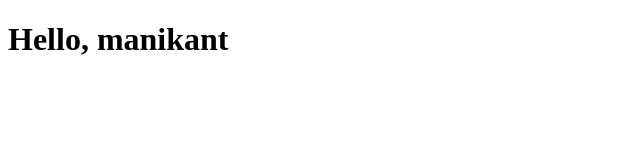
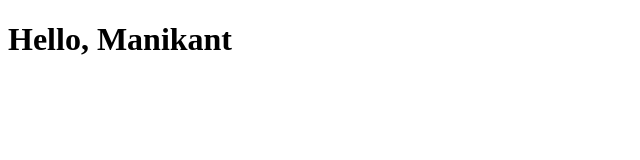
Before and after one commit to CandleCoder/Polymer-Demo, a website: page index.html in a window 1280 px wide. Shown: the full height of the page, 0-640 px from the left. Drawn offline with Linux system fonts and the light colour scheme.

Commit message:
made some changes for name as a dynamic data

```diff
--- a/hello-world.html
+++ b/hello-world.html
@@ -1,6 +1,6 @@
 <dom-module id="hello-world">
 	<template>
-		<h1>Hello, manikant</h1>
+		<h1>Hello, [[name]]</h1>
 	</template>
 	<script>
 		Polymer({
--- a/index.html
+++ b/index.html
@@ -7,6 +7,6 @@
 	<link rel="import" href="hello-world.html">
 </head>
 <body>
- <hello-world></hello-world>
+ <hello-world name="Manikant"></hello-world>
 </body>
 </html>
```
